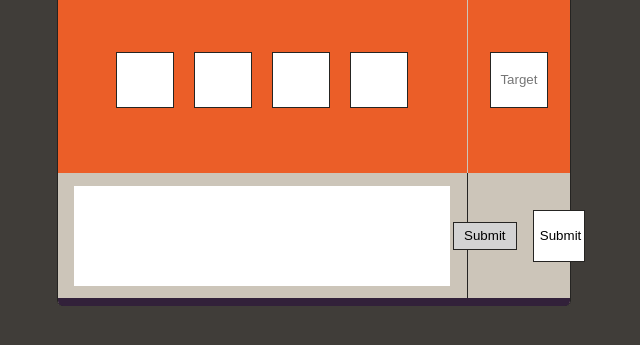
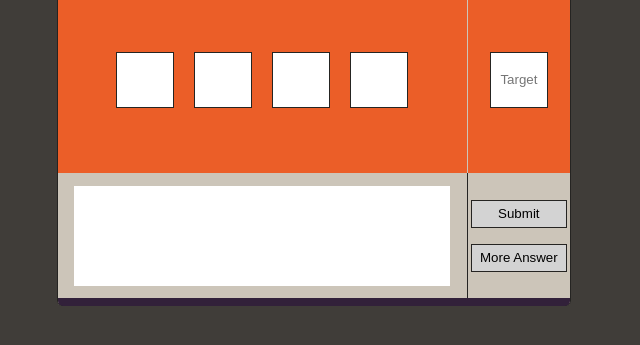
Before and after one commit to VirtuousCrane/prolog_project, a plain HTML site: page src/main/resources/public/index.html in a window 1280 px wide. Shown: the part 295-640 px from the top of the page, without its empty margins (326-966 px from the left). Drawn offline with Linux system fonts and the light colour scheme.

Commit message:
fix: edit src index.html and revert target index.html

```diff
--- a/src/main/resources/public/index.html
+++ b/src/main/resources/public/index.html
@@ -39,10 +39,10 @@
                     </div>
                     <div id="button-container">
                         <form id="submit-form">
-                            <input id="submit-user-input" type="submit" value="Submit"></input>
+                            <input id="submit-user-input" class="submit-button" type="submit" value="Submit"></input>
                         </form>
                         <form>
-                            <input id="more-answer" type="submit" value="Submit">
+                            <input id="more-answer" class="submit-button" type="submit" value="More Answer">
                         </form>
                     </div>
                 </div>
--- a/src/main/resources/public/styles.css
+++ b/src/main/resources/public/styles.css
@@ -164,14 +164,25 @@ input{
   display: flex;
   justify-content: center;
   align-items: center;
+  flex-direction: column;
 }
-#submit-user-input{
+/* #submit-user-input{
   height: 28px;
   width: 64px;
   background-color: lightgray;
   color: black;
 }
 #submit-user-input:active{
+  background-color: grey;
+} */
+
+.submit-button{
+  height: 28px;
+  width: 96px;
+  background-color: lightgray;
+  color: black;
+}
+.submit-button:active{
   background-color: grey;
 }
 
```
Also changed, not shown: 2 other files.
